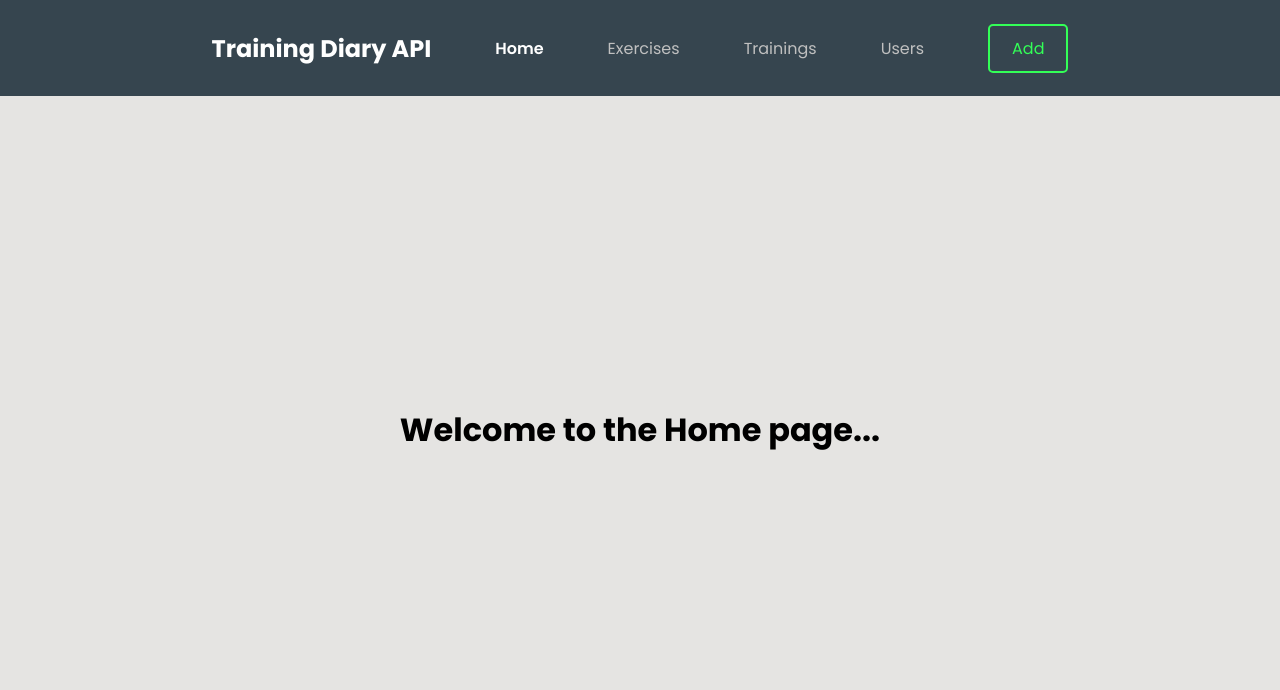
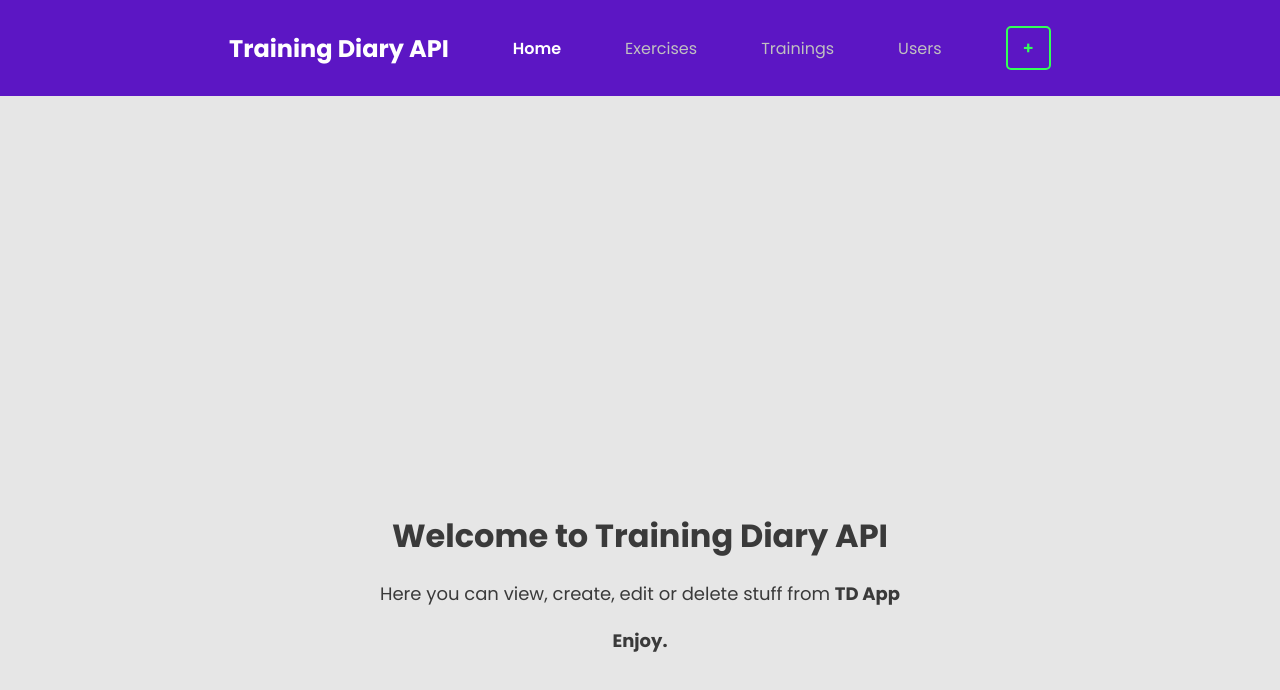
Before and after one commit to mirstep019/MP_ApiClient, a React (Create React App) app in the folder react-api-client/: page / in a window 1280 px wide. Shown: the top 690 px of the page. Built offline with nearby package versions, Linux system fonts and the light colour scheme.

Commit message:
Design change

```diff
--- a/react-api-client/src/App.css
+++ b/react-api-client/src/App.css
@@ -9,24 +9,28 @@
 }
 html{
   color: #000;
-  background-color: #E5E4E2	;
+  background-color: #e6e6e6;
 }
+
 
 .container {
   margin: 150px 400px;
 }
 
-.home_page {
-  display: flex;
-  justify-content: center;
-  align-items: center;
-  height: 70vh;
-
+.main h1{
+  margin: 20px;
+  text-align: center;
+  color: #3a3a3a;
 }
-
-.main h1{
-  margin: 0 100px;
+.main h2{
+  margin: 20px;
+  font-size: large;
+  font-weight: 400;
   text-align: center;
+  color: #3a3a3a;
+}
+.main-pg{
+  margin-top: 40%;
 }
 
 .active {
@@ -40,13 +44,13 @@ html{
   min-width: 400px;
   border-radius: 5px 5px 0 0;
   overflow: hidden;
-  box-shadow: 0 0 20px rgba(0, 0, 0, 0.241);
+  box-shadow: 0 0 5px rgba(0, 0, 0, 0.241);
   margin: 50px auto;
 }
 
 .content-table thead tr {
-  background-color: #36454F;
-  color: #ffffff;
+  background-color: #5c16c4;
+  color: #fff;
   text-align: left;
   font-weight: bold;
 }
--- a/react-api-client/src/Pages/Add.js
+++ b/react-api-client/src/Pages/Add.js
@@ -3,7 +3,7 @@ import React from 'react'
 function Add() {
   return (
     <div className='main'>
-      <h1>New Student or Classroom</h1>
+      <h1>Manage</h1>
     </div>
   )
 }
--- a/react-api-client/src/Pages/Home.js
+++ b/react-api-client/src/Pages/Home.js
@@ -2,9 +2,14 @@ import React from 'react'
 
 function Home() {
   return (
-    <div className='home_page'>
-      <h1>Welcome to the Home page...</h1>
+    <div className='main-pg'>
+      <div className='main'>
+        <h1>Welcome to Training Diary API</h1>
+        <h2>Here you can view, create, edit or delete stuff from <strong>TD App</strong></h2>
+        <h2><strong>Enjoy.</strong></h2>
+      </div>
     </div>
+
   )
 }
 
--- a/react-api-client/src/components/navbar/Navbar.js
+++ b/react-api-client/src/components/navbar/Navbar.js
@@ -16,7 +16,7 @@ const Navbar = () => {
               <NavLink to="/trainings" className={({ isActive }) => isActive?'active' : ''}>Trainings</NavLink>
               <NavLink to="/users" className={({ isActive }) => isActive?'active' : ''}>Users</NavLink>
               <NavBtn>
-                <NavBtnLink to="/adding">Add</NavBtnLink>
+                <NavBtnLink to="/adding">+</NavBtnLink>
               </NavBtn>
           </NavMenu>
       </Nav>
--- a/react-api-client/src/components/navbar/NavbarElements.js
+++ b/react-api-client/src/components/navbar/NavbarElements.js
@@ -14,7 +14,7 @@ export const Nav = styled.nav`
     height: 6rem;
     padding: 0 ${(p) => p.theme.lenMd1};
     width: 100vw;
-    background: #36454F;
+    background: #5c16c4;
     transition: background 0.45s;
 
 
@@ -23,6 +23,7 @@ export const Nav = styled.nav`
         display: flex;
         align-content: center;
         align-items: center;
+        height: 7rem;
     }
 
 `
@@ -39,6 +40,8 @@ export const NavLink = styled(Link)`
         color: #fff;
         font-weight: 600;
     }
+
+
 `
 
 export const Bars = styled(FaBars)`
@@ -61,8 +64,9 @@ export const NavMenu = styled.div`
     align-items: center;
     margin-right: -24px;
 
-
-
+    @media screen and (max-width: 768px){
+        padding-bottom: 0.7rem;
+    }
 
 `
 
@@ -77,7 +81,7 @@ export const NavBtn = styled.nav`
 export const NavBtnLink = styled(Link)`
     border-radius: 5px;
     background: none;
-    padding: 10px 22px;
+    padding: 7px 15px;
     margin: 0 2rem;
     color: #33ff57;
     border: 2px solid #33ff57;
@@ -85,6 +89,8 @@ export const NavBtnLink = styled(Link)`
     cursor: pointer;
     transition: all 0.25s ease-in-out;
     text-decoration: none;
+    font-weight: 600;
+    font-size: 17px;
 
     &:hover {
         transition: all 0.25s ease-in-out;
--- a/react-api-client/src/components/tables/tabletraining.js
+++ b/react-api-client/src/components/tables/tabletraining.js
@@ -25,14 +25,13 @@ export default function TrainSearch() {
         } else {
             const filterRes = searchData.filter(item =>
                 item.trainName.toLowerCase().includes(e.target.value.toLowerCase()) ||
-                item.date.toLowerCase().includes(e.target.value.toLowerCase()) ||
-                item.isTrainingFinished.toLowerCase().includes(e.target.value.toLowerCase())
+                item.formattedDate.toLowerCase().includes(e.target.value.toLowerCase())
                 )
                 if (filterRes.length > 0){
                     setData(filterRes);
                 }
                 else {
-                    setData([{"trainName":"No Data Found"}])
+                    setData([])
                 }
 
 
@@ -61,7 +60,7 @@ export default function TrainSearch() {
                                     <tr key={item.trainId}>
                                         <td>{item.trainId}</td>
                                         <td>{item.trainName}</td>
-                                        <td>{item.date}</td>
+                                        <td>{item.formattedDate}</td>
                                         <td>{item.isTrainingFinished.toString()}</td>
                                         <td>{item.userId}</td>
                                     </tr>
```
